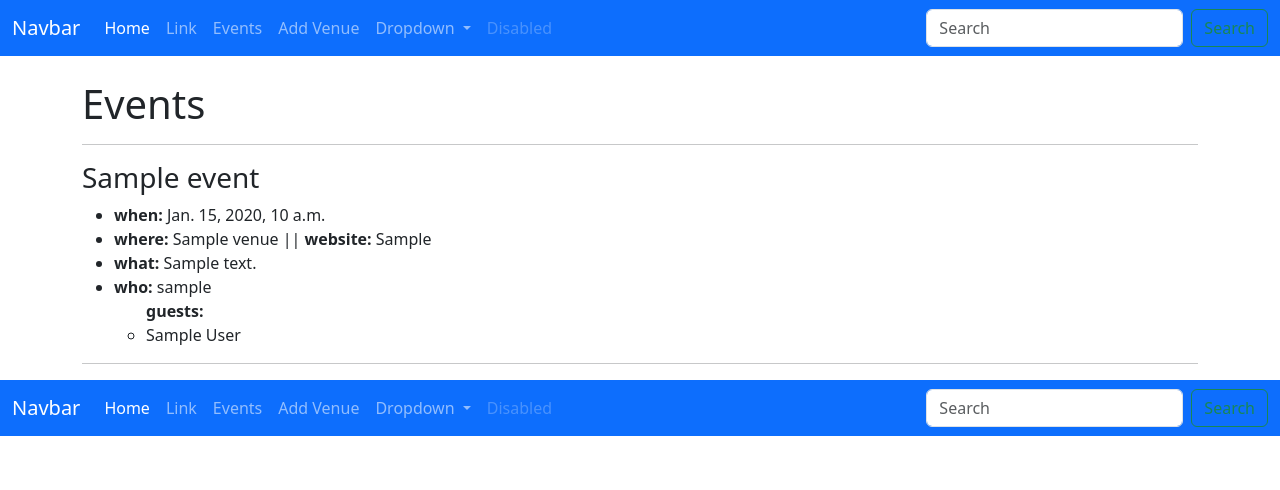
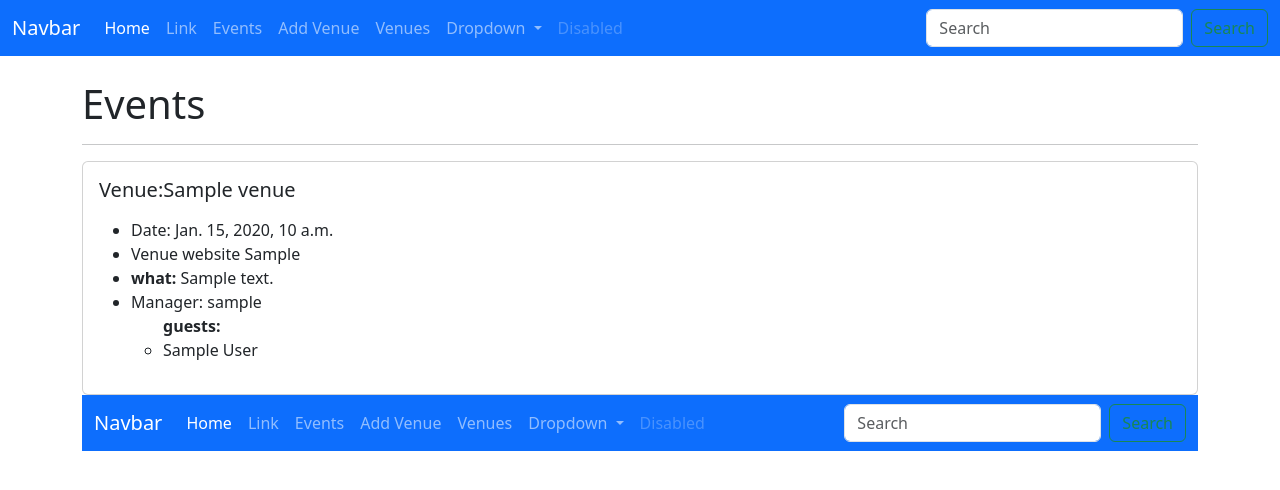
Before and after one commit to jfeldman777/club, a Django app: page /events in a window 1280 px wide. Shown: the top 490 px of the page. Run offline with Django 4.2, Linux system fonts and the light colour scheme; tables that the repository leaves empty hold one stand-in row (values such as "Sample post").

Commit message:
lesson8 started

```diff
--- a/events/templates/events/event_list.html
+++ b/events/templates/events/event_list.html
@@ -5,32 +5,41 @@
 <h1>Events</h1>
 <hr/>
 {% for event in event_list %}
-<h3>{{ event.name }}</h3>
+<div class="card">
+  <div class="card-header>"
+    {{event}}
+    </div>
+<div class="card-body">
+<h5 class="card-title">Venue:{{event.venue}}</h5>
+<p class="card-text">
 <ul>
 
-<li><b>when:</b>
+<li>Date:
 {{ event.event_date }}
 </li>
 
 <li>
-<b>where:</b>
-{{ event.venue}} || <b>website:</b> {{ event.venue.web }}
+Venue website
+ {{ event.venue.web }}
 </li>
 <li>
 <b>what:</b>  {{ event.description }}
 </li>
 <li>
-<b>who:</b>  {{ event.manager }}
+Manager:  {{ event.manager }}
 </li>
 <ul><b>guests:</b>
 {% for user in  event.attendee.all %}
 <li>
   {{user }}
 </li>
+
 {% endfor %}
 </ul>
+
 </ul>
-<hr/>
+</p></div>
+</div>
 {% endfor %}
 
 
--- a/events/templates/events/home.html
+++ b/events/templates/events/home.html
@@ -7,7 +7,6 @@
 <h1>Hello  {{name}}! </h1>events for
 {{month}}
 {{year}}<hr>
-</h1>
 {{cal|safe}}
 <br/><br/><br/><br/><br/><br/>
 Copyright (c) {{current_year}}//{{time}}
--- a/events/templates/events/navbar.html
+++ b/events/templates/events/navbar.html
@@ -18,13 +18,18 @@ navbar-dark bg-primary">
           <a class="nav-link" href="{% url 'home' '2020' 'March' %}">Link</a>
         </li>
 
+
+
         <li class="nav-item">
           <a class="nav-link" href="{% url 'list-events' %}">Events</a>
         </li>
-
         <li class="nav-item">
           <a class="nav-link" href="{% url 'add-venue' %}">Add Venue</a>
         </li>
+        <li class="nav-item">
+          <a class="nav-link" href="{% url 'list-venues' %}">Venues</a>
+        </li>
+
         <li class="nav-item dropdown">
           <a class="nav-link dropdown-toggle" href="#" role="button" data-bs-toggle="dropdown" aria-expanded="false">
             Dropdown
--- a/events/urls.py
+++ b/events/urls.py
@@ -6,5 +6,8 @@ urlpatterns = [
     path('',views.home,name='home'),
     path('<int:year>/<str:month>',views.home,name='home'),
     path('events',views.all_events,name='list-events'),
-    path('add_venue',views.add_venue,name='add-venue')
+    path('add_venue',views.add_venue,name='add-venue'),
+    path('list_venues',views.list_venues,name='list-venues'),
+    path('show_venue/<venue_id>',views.show_venue,name='show-venue')
+
 ]
--- a/events/views.py
+++ b/events/views.py
@@ -2,11 +2,24 @@ from django.shortcuts import render
 import calendar
 from calendar import HTMLCalendar
 from datetime import datetime
-from .models import Event
+from .models import Event,Venue
+
 from .forms import VenueForm
 from django.http import HttpResponseRedirect
 
+def show_venue(request, venue_id):
+    venue = Venue.objects.get(pk=venue_id)
+    return render(request,'events/show_venue.html',
+    {'venue':venue})
+
 # Create your views here.def
+def list_venues(request):
+        venue_list = Venue.objects.all()
+        return render(request, 'events/venue_list.html',
+        {"venue_list":venue_list})
+
+
+
 def add_venue(request):
     submitted = False
     if request.method == "POST":
```
Also changed, not shown: events/templates/events/show_venue.html (added, +21 -0 lines), events/templates/events/venue.html (added, +10 -0 lines), events/templates/events/venue_list.html (added, +14 -0 lines).
